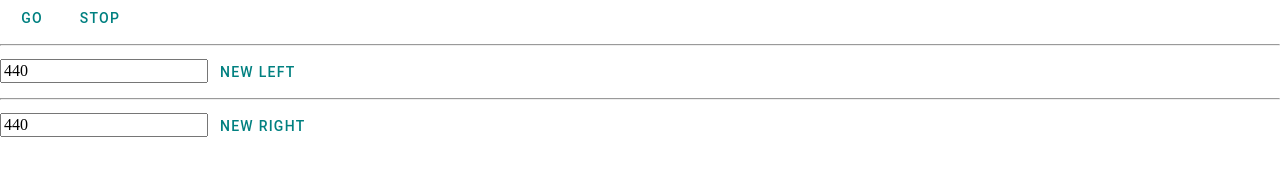
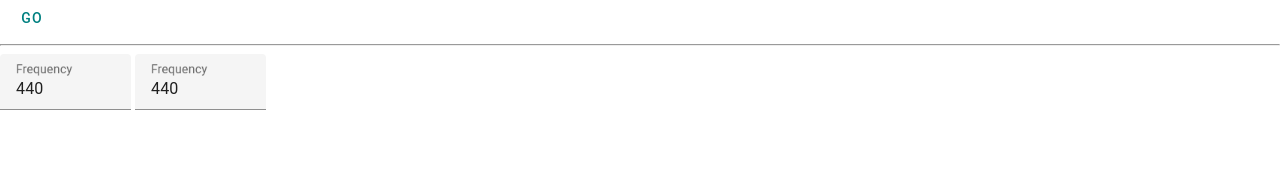
Before and after one commit to Roger-random/lrwave, a website: page docs/index.html in a window 1280 px wide. Drawn offline with nearby package versions, Linux system fonts and the light colour scheme.

Commit message:
Update public index.html

```diff
--- a/docs/index.html
+++ b/docs/index.html
@@ -7,24 +7,22 @@
     <title>Left/Right Wave</title>
     <link rel="stylesheet" href="https://cdnjs.cloudflare.com/ajax/libs/normalize/8.0.0/normalize.min.css">
     <link rel="stylesheet" href="bundle.css">
+    <script type="text/javascript" src="bundle.js" async></script>
   </head>
   <body>
-    <script src="bundle.js" async></script>
     <button class="app-button mdc-button" id="gobtn">
       Go
     </button>
-    <button class="app-button mdc-button" id="stopbtn">
-      Stop
-    </button>
     <hr/>
-    <input type="number" id="freql" value="440"/>
-    <button class="app-button mdc-button" id="updatel">
-      New Left
-    </button>
-    <hr/>
-    <input type="number" id="freqr" value="440"/>
-    <button class="app-button mdc-button" id="updater">
-      New Right
-    </button>
+    <div class="mdc-text-field">
+      <input type="number" id="freql" class="mdc-text-field__input" value="440" min="0" max="50000"/>
+      <label class="mdc-floating-label" for="freql">Frequency</label>
+      <div class="mdc-line-ripple"></div>
+    </div>
+    <div class="mdc-text-field">
+      <input type="number" id="freqr" class="mdc-text-field__input" value="440" min="0" max="50000"/>
+      <label class="mdc-floating-label" for="freqr">Frequency</label>
+      <div class="mdc-line-ripple"></div>
+    </div>
   </body>
 </html>
```
